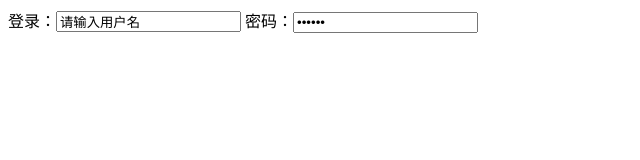
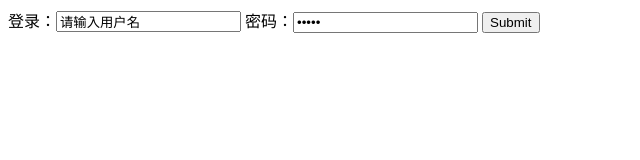
Before and after one commit to judyone/gitest, a plain HTML site: page index.html in a window 1280 px wide. Shown: the whole page, without its empty margins (0-640 px from the left). Drawn offline with Linux system fonts and the light colour scheme.

Commit message:
修复了BUG

```diff
--- a/index.html
+++ b/index.html
@@ -8,7 +8,8 @@
 	<!-- 登录版块 -->
 	<div>
 		登录：<input type="text" value="请输入用户名">
-		密码：<input type="password" value="请输入用户名">
+		密码：<input type="password" value="请输入密码">
+		<input type="submit">
 
 	</div>
 </body>
```
